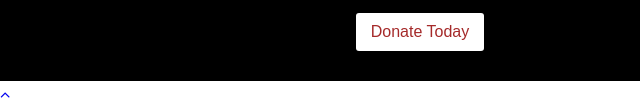
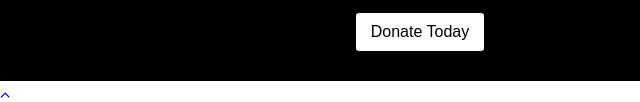
Before and after one commit to youmichoi93/Navigation, a plain HTML site: page index.html in a window 1280 px wide. Shown: the part 2511-2613 px from the top of the page, 0-640 px from the left. Drawn offline with nearby package versions, Linux system fonts and the light colour scheme.

Commit message:
Update style.css

```diff
--- a/style.css
+++ b/style.css
@@ -179,6 +179,6 @@ footer {
   border-radius: 3px;
   outline: none;
   border: none;
-  color: brown;
-  cursor: pointer;
+/*   color: brown;
+  cursor: pointer; */
 }
```
